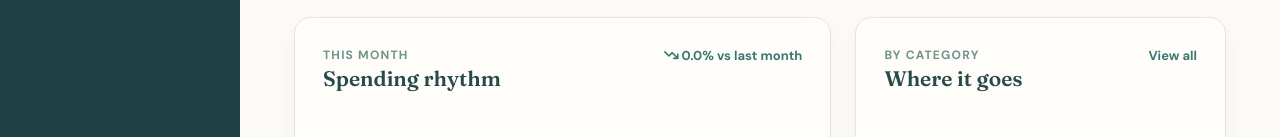
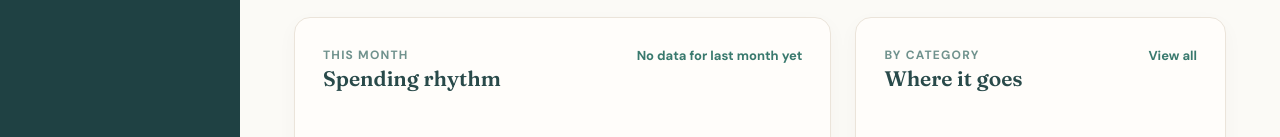
Before and after one commit to emperorfrost17-png/finance-tracker-app, a React (Vite) app: page / in a window 1280 px wide. Shown: the part 446-583 px from the top of the page. Built offline with nearby package versions, Linux system fonts and the light colour scheme.

Commit message:
made barchart more functional

```diff
--- a/src/components/BarChart.tsx
+++ b/src/components/BarChart.tsx
@@ -1,6 +1,6 @@
 import { Bar } from "react-chartjs-2";
 import type { Transaction } from "../App";
-import {formatMoney} from "./formatMoney";
+import { formatMoney } from "./formatMoney";
 import dayjs from "dayjs";
 import {
   Chart as ChartJS,
@@ -13,11 +13,17 @@ import {
 
 ChartJS.register(CategoryScale, LinearScale, BarElement, Tooltip);
 
-export const BarChart = ({ transactions, currency }: { transactions: Transaction[]; currency: string }) => {
-  const currentDay = dayjs().date();
-  const daysInMonth = dayjs().daysInMonth();
+export const BarChart = ({
+  transactions,
+  currency,
+}: {
+  transactions: Transaction[];
+  currency: string;
+}) => {
+  const today = dayjs();
+
   //? Generate an array of days for the current month (1 to daysInMonth)
-  const days = Array.from({ length: daysInMonth }, (_, i) =>
+  const days = Array.from({ length: today.daysInMonth() }, (_, i) =>
     (i + 1).toString(),
   );
   //! Calculate daily spending for each day of the month
@@ -41,16 +47,21 @@ export const BarChart = ({ transactions, currency }: { transactions: Transaction
   const lastMonth = dayjs().subtract(1, "month");
 
   const lastMonthTotalSpending = transactions
-    .filter(
-      (t) => dayjs(t.date).isSame(lastMonth, "month") && t.type === "Expense",
-    )
+    .filter((t) => {
+      const d = dayjs(t.date);
+      return (
+        t.type === "Expense" &&
+        d.isSame(lastMonth, "month") &&
+        d.date() <= today.date()
+      );
+    })
     .reduce((sum, t) => sum + t.amount.expense, 0);
-  const spendingChangePercentage =
-    lastMonthTotalSpending === 0
-      ? 0
-      : ((currentMonthTotalSpending - lastMonthTotalSpending) /
+  const hasComparison = lastMonthTotalSpending > 0;
+  const spendingChangePercentage = hasComparison
+    ? ((currentMonthTotalSpending - lastMonthTotalSpending) /
         lastMonthTotalSpending) *
-        100;
+      100
+    : 0;
   const isIncrease = spendingChangePercentage > 0;
 
   const data = {
@@ -61,7 +72,7 @@ export const BarChart = ({ transactions, currency }: { transactions: Transaction
         data: dailySpending,
         backgroundColor: days.map((_, index) =>
           // Highlight the last 7 days of the month with a different color
-          index >= Math.max(0, currentDay - 7) && index < currentDay
+          index >= Math.max(0, today.date() - 7) && index < today.date()
             ? "#f8c45c"
             : "#f7e7c8",
         ),
@@ -123,6 +134,8 @@ export const BarChart = ({ transactions, currency }: { transactions: Transaction
           <h2>Spending rhythm</h2>
         </div>
         <span className="panel-note">
+          {hasComparison ? (
+            <>
               <span aria-hidden="true">
                 <i
                   className={
@@ -130,9 +143,14 @@ export const BarChart = ({ transactions, currency }: { transactions: Transaction
                       ? "fa-solid fa-arrow-trend-up"
                       : "fa-solid fa-arrow-trend-down"
                   }
-            ></i>
+                />
               </span>{" "}
-          {Math.abs(spendingChangePercentage).toFixed(1)}% vs last month
+              {Math.abs(spendingChangePercentage).toFixed(1)}% vs same point
+              last month
+            </>
+          ) : (
+            "No data for last month yet"
+          )}
         </span>
       </div>
       <div
```
Lines whose indentation alone changed are shown as unchanged.
